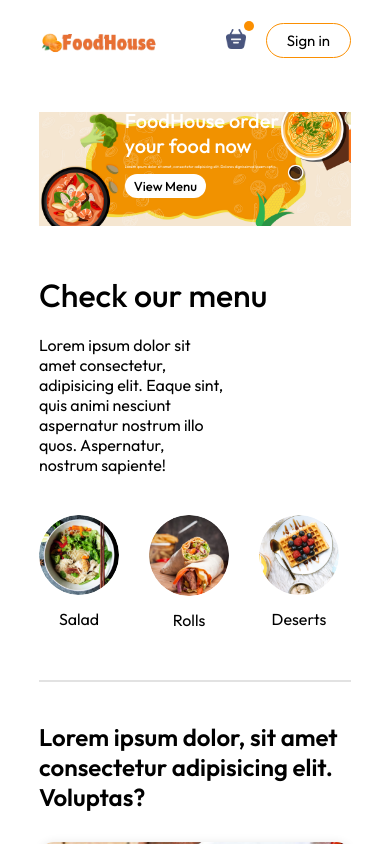
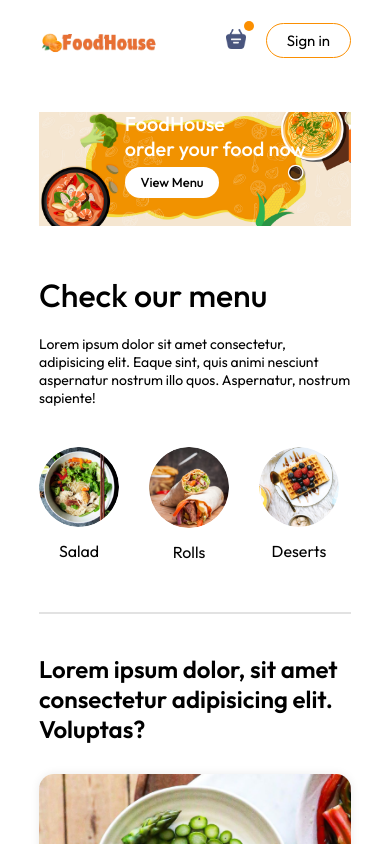
Before and after one commit to Nikitakanwar41/FoodHouse, a React (Vite) app in the folder FoodHouse/: page / in a window 390 px wide. Shown: the top 844 px of the page. Built offline with nearby package versions, Linux system fonts and the light colour scheme.

Commit message:
header responsive

```diff
--- a/FoodHouse/src/Components/ExploreMenu/ExploreMenu.css
+++ b/FoodHouse/src/Components/ExploreMenu/ExploreMenu.css
@@ -53,3 +53,10 @@
     border: 4px solid #fb8f01;
     padding: 2px;
 }
+
+@media (max-width:1050px) {
+    .explore-menu-text{
+        max-width: 100%;
+        font-size: 14px;
+    }
+}
--- a/FoodHouse/src/Components/Header/Header.css
+++ b/FoodHouse/src/Components/Header/Header.css
@@ -39,3 +39,23 @@
     border-radius: 50px;
     cursor: pointer;
 }
+
+@media (max-width:1050px) {
+
+    .header-contents{
+        max-width: 45%;
+    }
+}
+
+@media (max-width:750px) {
+    .header-contents{
+        max-width: 65%;
+    }
+    .header-contents p{
+        display: none;
+    }
+    .header-contents button{
+        padding: 2vw 4vw;
+
+    }
+}
--- a/FoodHouse/src/Components/Header/Header.jsx
+++ b/FoodHouse/src/Components/Header/Header.jsx
@@ -6,7 +6,7 @@
   return (
     <div className='header'>
        <div className="header-contents">
-        <h2>Welcome to FoodHouse order your food now</h2>
+        <h2>Welcome to FoodHouse <br /> order your food now</h2>
         <p>Lorem ipsum dolor sit amet, consectetur adipisicing elit. Dolores dignissimos ipsam optio.</p>
         <button>View Menu</button>
        </div>
```
